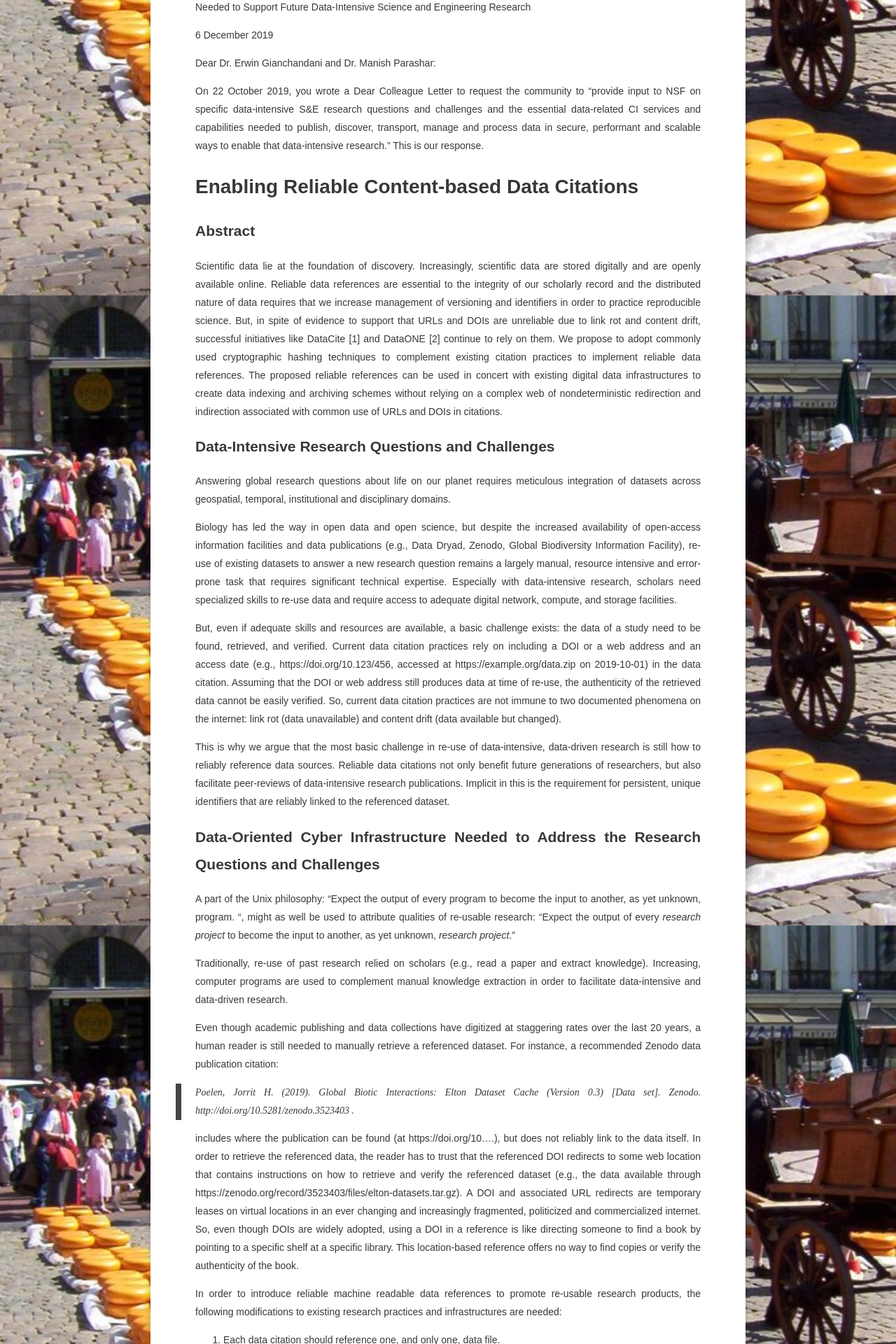
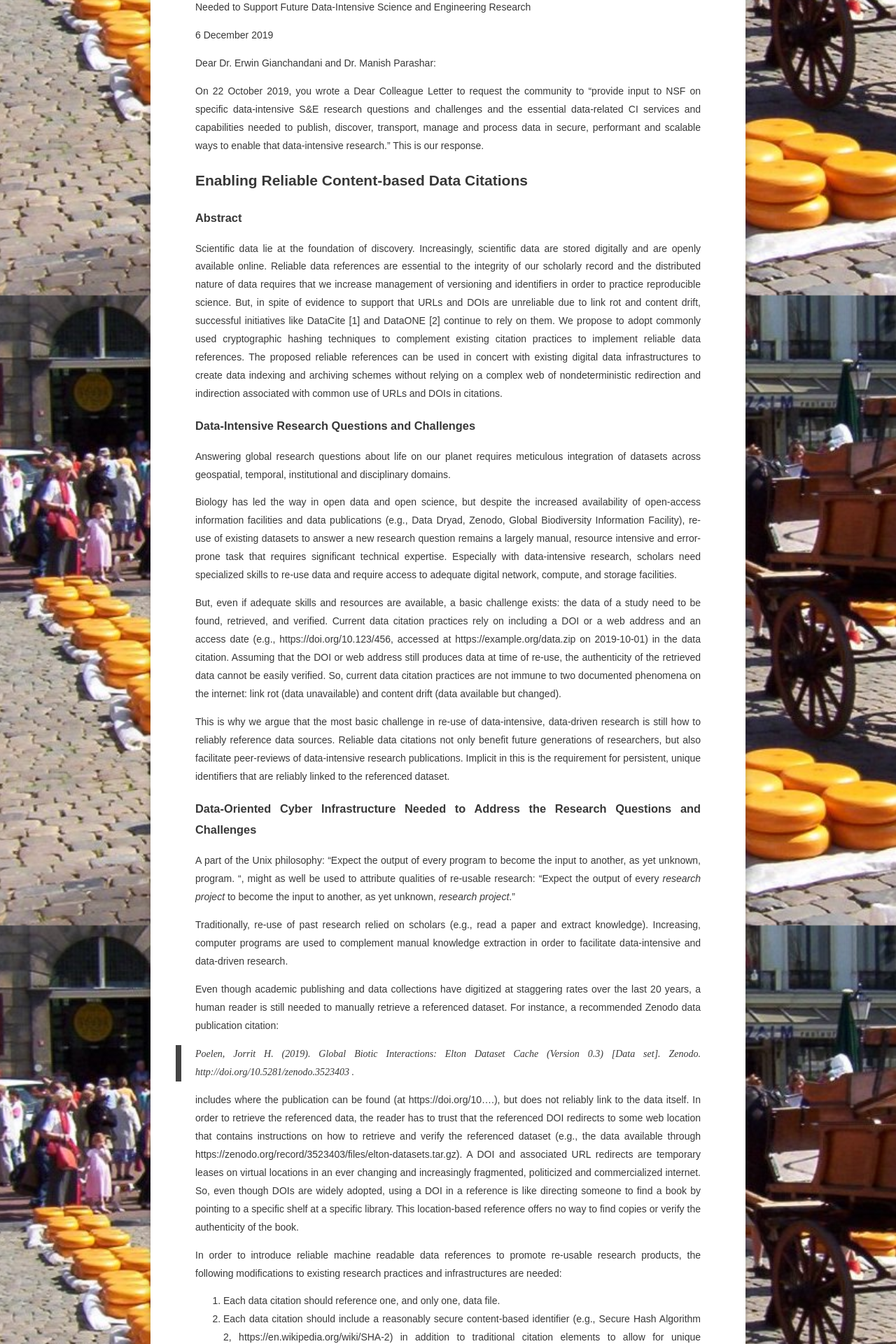
Before and after one commit to bio-guoda/bio-guoda.github.io, a Jekyll site: the page built from _posts/2019-12-06-dear-colleague-reliable-citations.md, in a window 1280 px wide. Shown: the part 478-2398 px from the top of the page at 70% size. Built offline with Jekyll 4.4.1, drawn with Linux system fonts in a browser that asks for light colours; some web fonts are replaced.

Commit message:
change heading

```diff
--- a/_posts/2019-12-06-dear-colleague-reliable-citations.md
+++ b/_posts/2019-12-06-dear-colleague-reliable-citations.md
@@ -23,13 +23,13 @@ Dear Dr. Erwin Gianchandani and Dr. Manish Parashar:
 On 22 October 2019, you wrote a Dear Colleague Letter to request the community to “provide input to NSF on specific data-intensive S&E research questions and challenges and the essential data-related CI
 services and capabilities needed to publish, discover, transport, manage and process data in secure, performant and scalable ways to enable that data-intensive research.” This is our response.
 
-# Enabling Reliable Content-based Data Citations
+## Enabling Reliable Content-based Data Citations
 
-## Abstract
+### Abstract
 
 Scientific data lie at the foundation of discovery. Increasingly, scientific data are stored digitally and are openly available online. Reliable data references are essential to the integrity of our scholarly record and the distributed nature of data requires that we increase management of versioning and identifiers in order to practice reproducible science. But, in spite of evidence to support that URLs and DOIs are unreliable due to link rot and content drift, successful initiatives like DataCite \[1\] and DataONE \[2\] continue to rely on them. We propose to adopt commonly used cryptographic hashing techniques to complement existing citation practices to implement reliable data references. The proposed reliable references can be used in concert with existing digital data infrastructures to create data indexing and archiving schemes without relying on a complex web of nondeterministic redirection and indirection associated with common use of URLs and DOIs in citations.
 
-## Data-Intensive Research Questions and Challenges
+### Data-Intensive Research Questions and Challenges
 
 Answering global research questions about life on our planet requires meticulous integration of datasets across geospatial, temporal, institutional and disciplinary domains.
 
@@ -39,7 +39,7 @@ But, even if adequate skills and resources are available, a basic challenge exis
 
 This is why we argue that the most basic challenge in re-use of data-intensive, data-driven research is still how to reliably reference data sources. Reliable data citations not only benefit future generations of researchers, but also facilitate peer-reviews of data-intensive research publications. Implicit in this is the requirement for persistent, unique identifiers that are reliably linked to the referenced dataset.
 
-## Data-Oriented Cyber Infrastructure Needed to Address the Research Questions and Challenges
+### Data-Oriented Cyber Infrastructure Needed to Address the Research Questions and Challenges
 
 A part of the Unix philosophy: "Expect the output of every program to become the input to another, as yet unknown, program. ", might as well be used to attribute qualities of re-usable research: "Expect the output of every *research project* to become the input to another, as yet unknown, *research project*."
 
@@ -64,7 +64,7 @@ Note that item 1 (above) still allows for referencing a virtually unlimited amou
 
 A frugal, proof-of-concept tool "Preston" ([https://preston.guoda.bio](https://preston.guoda.bio)) and associated data publications have shown that adopting modifications 1-5 are feasible at scale by re-using existing infrastructures like the Internet Archive and Zenodo in combination with commonly-used open technologies like nginx, rsync and linux.
 
-## Other considerations
+### Other considerations
 
 The distributed nature of data requires that we increase management of versioning and identifiers in order to practice reproducible science. Much of this will require an increase in technical staff at data repositories and education of practicing researchers regarding identifier hygiene \[3\] and 21st Century data culture. Some of these issues are technical, but most are social.
 A technical issue is that managing and referencing data for individual researchers and their labs is still challenging: existing online tools like Google Docs and Dropbox are not built to keep track of scientific datasets and lead to inconsistent collections of data files. Just like citation managers (e.g., BibTex in combination with Zotero/Mendeley) make it easy to reuse references across manuscripts, data management tools can help to find and cite datasets.
@@ -84,7 +84,7 @@ Sincerely,
  * Tobias Kuhn, VU University Amsterdam, Netherlands
  * Michael J. Elliott, University of Florida
 
-## References
+### References
 
 1. Brase, J., 2009. DataCite - A Global Registration Agency for Research Data. 2009 Fourth International Conference on Cooperation and Promotion of Information Resources in Science and Technology. Available at: http://dx.doi.org/10.1109/coinfo.2009.66.
 2. Michener, W.K. et al., 2012. Participatory design of DataONE—Enabling cyberinfrastructure for the biological and environmental sciences. Ecological Informatics, 11, pp.5–15. Available at: http://dx.doi.org/10.1016/j.ecoinf.2011.08.007.
```
